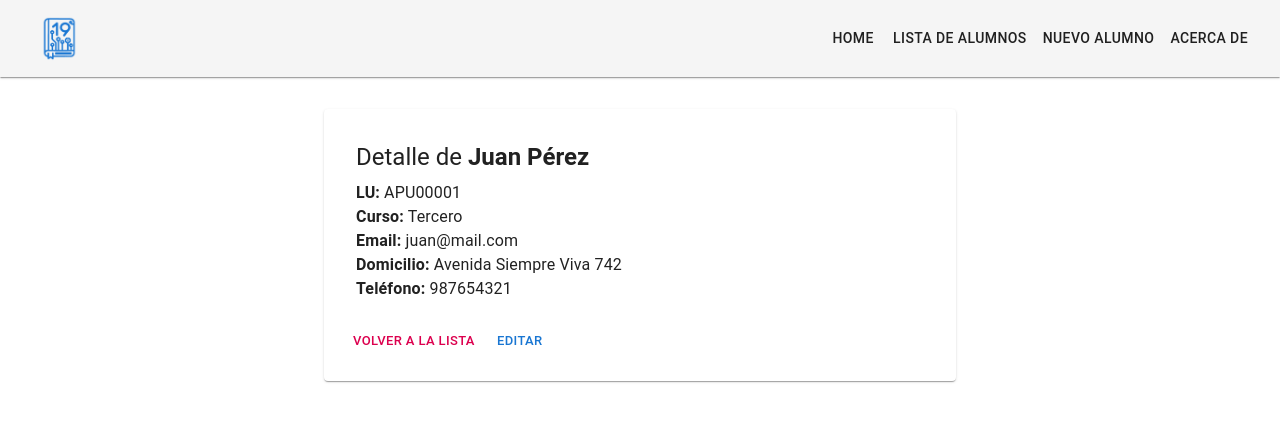
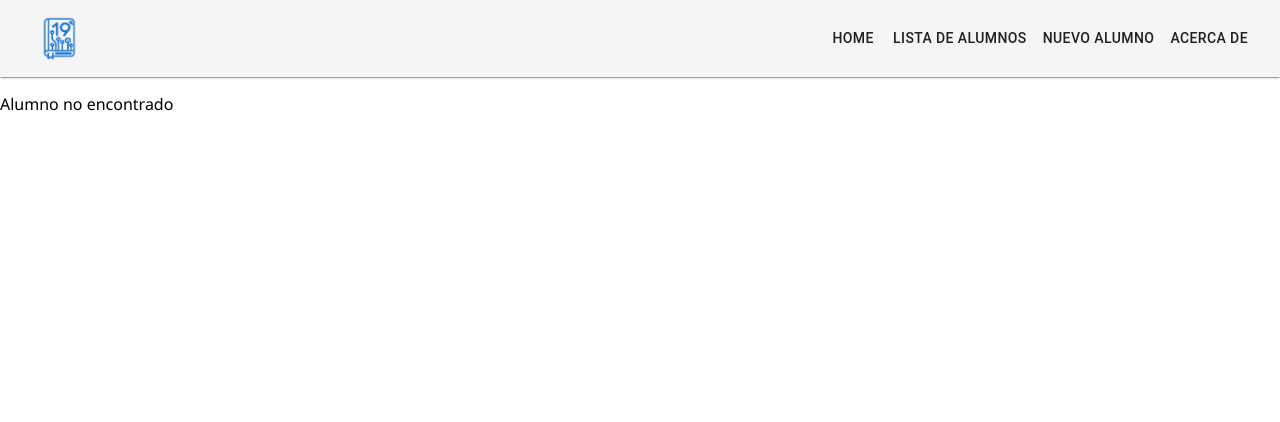
Before and after one commit to matiasvargas-dev/pv_tp5_grupo19, a React (Vite) app: page /alumno/1 in a window 1280 px wide. Shown: the top 422 px of the page. Built offline with nearby package versions, Linux system fonts and the light colour scheme.

Commit message:
refactor: usar id como fecha de creacion

```diff
--- a/src/data/alumnos.js
+++ b/src/data/alumnos.js
@@ -1,7 +1,7 @@
 // src/data/alumnos.js
 const alumnos = [
   {
-    id: 1,
+    id: 1315739351000,
     lu: "APU00001",
     nombre: "Juan",
     apellido: "Pérez",
@@ -11,7 +11,7 @@ const alumnos = [
     telefono: "987654321",
   },
   {
-    id: 2,
+    id: 1315739352000,
     lu: "APU00002",
     nombre: "Ana",
     apellido: "Gómez",
@@ -21,7 +21,7 @@ const alumnos = [
     telefono: "123456789",
   },
   {
-    id: 3,
+    id: 1315739353000,
     lu: "APU00003",
     nombre: "Luis",
     apellido: "Martínez",
@@ -31,7 +31,7 @@ const alumnos = [
     telefono: "987654321",
   },
   {
-    id: 4,
+    id: 1315739354000,
     lu: "APU00004",
     nombre: "María",
     apellido: "López",
```
